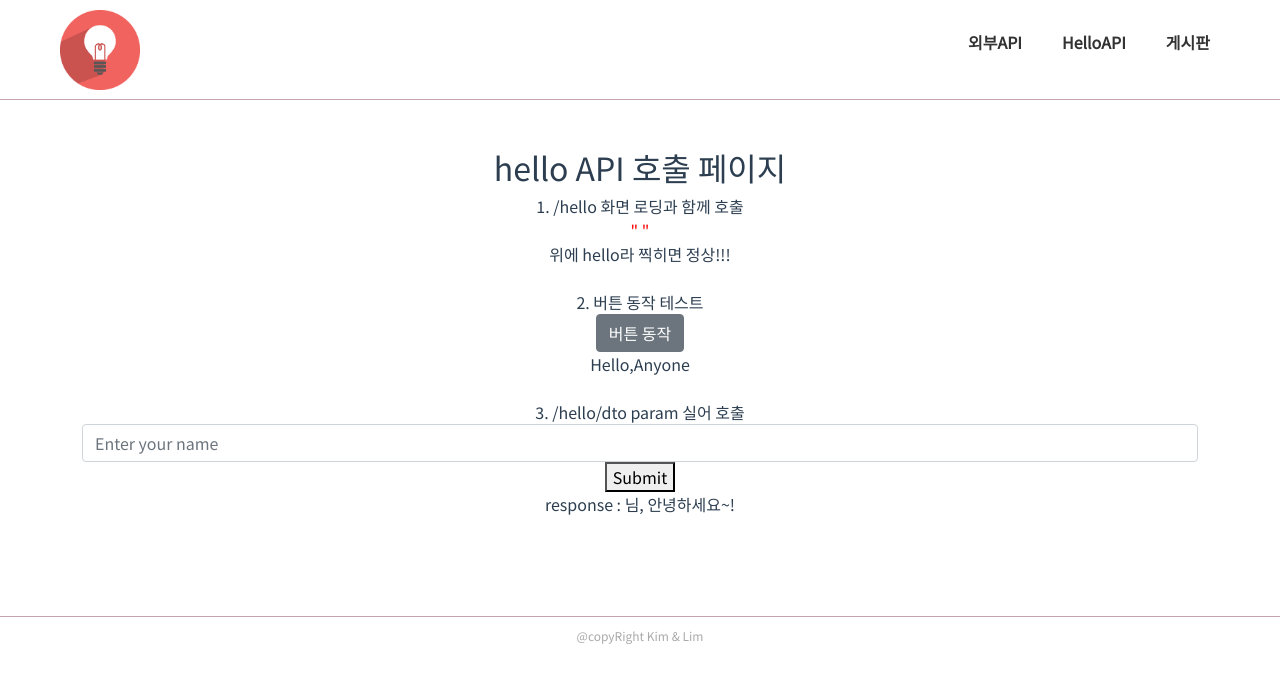
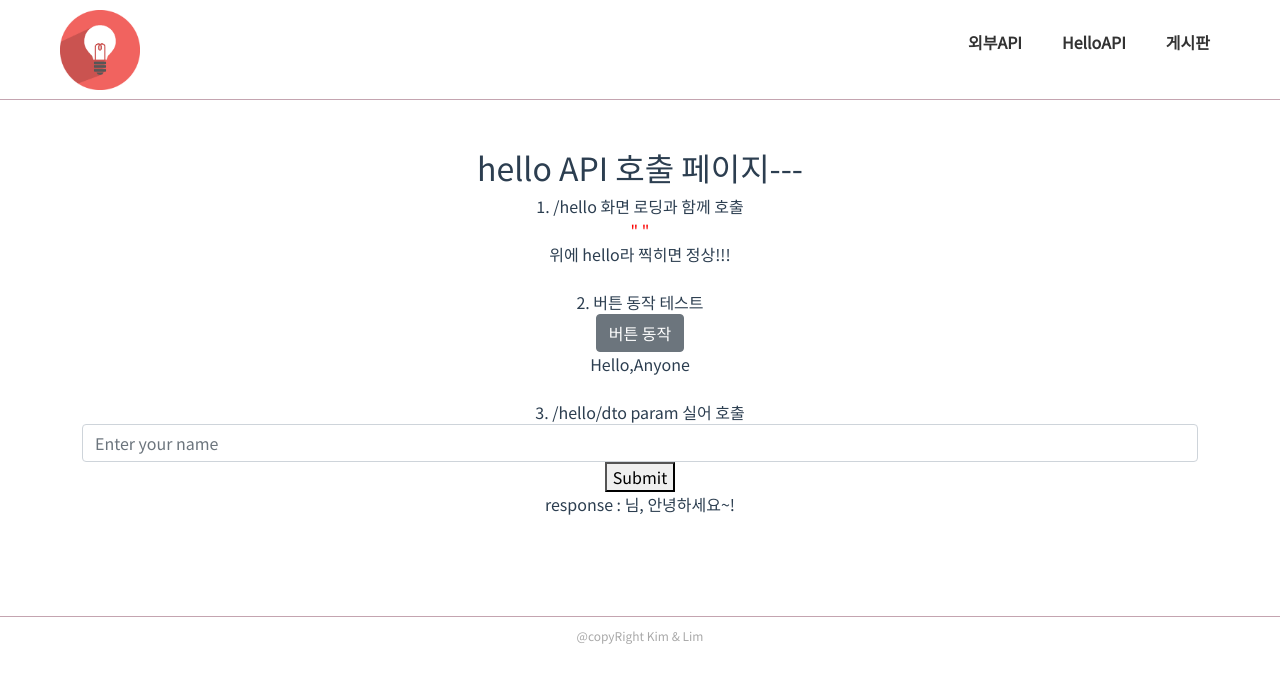
Before and after one commit to nebydu/KimAndLimProject-WEB, a Vue app: page /hello in a window 1280 px wide. Shown: the top 682 px of the page. Built offline with nearby package versions, Linux system fonts and the light colour scheme; no server answers.

Commit message:
수정 테스트

```diff
--- a/src/views/Hello.vue
+++ b/src/views/Hello.vue
@@ -1,7 +1,7 @@
 <template>
   <br><br>
   <div>
-    <h2>hello API 호출 페이지</h2>
+    <h2>hello API 호출 페이지---</h2>
     1. /hello 화면 로딩과 함께 호출<br>
     <span style="color: #fb0101;">"  {{ helloApiData.data }}  "<br></span>
     위에 hello라 찍히면 정상!!!
```
